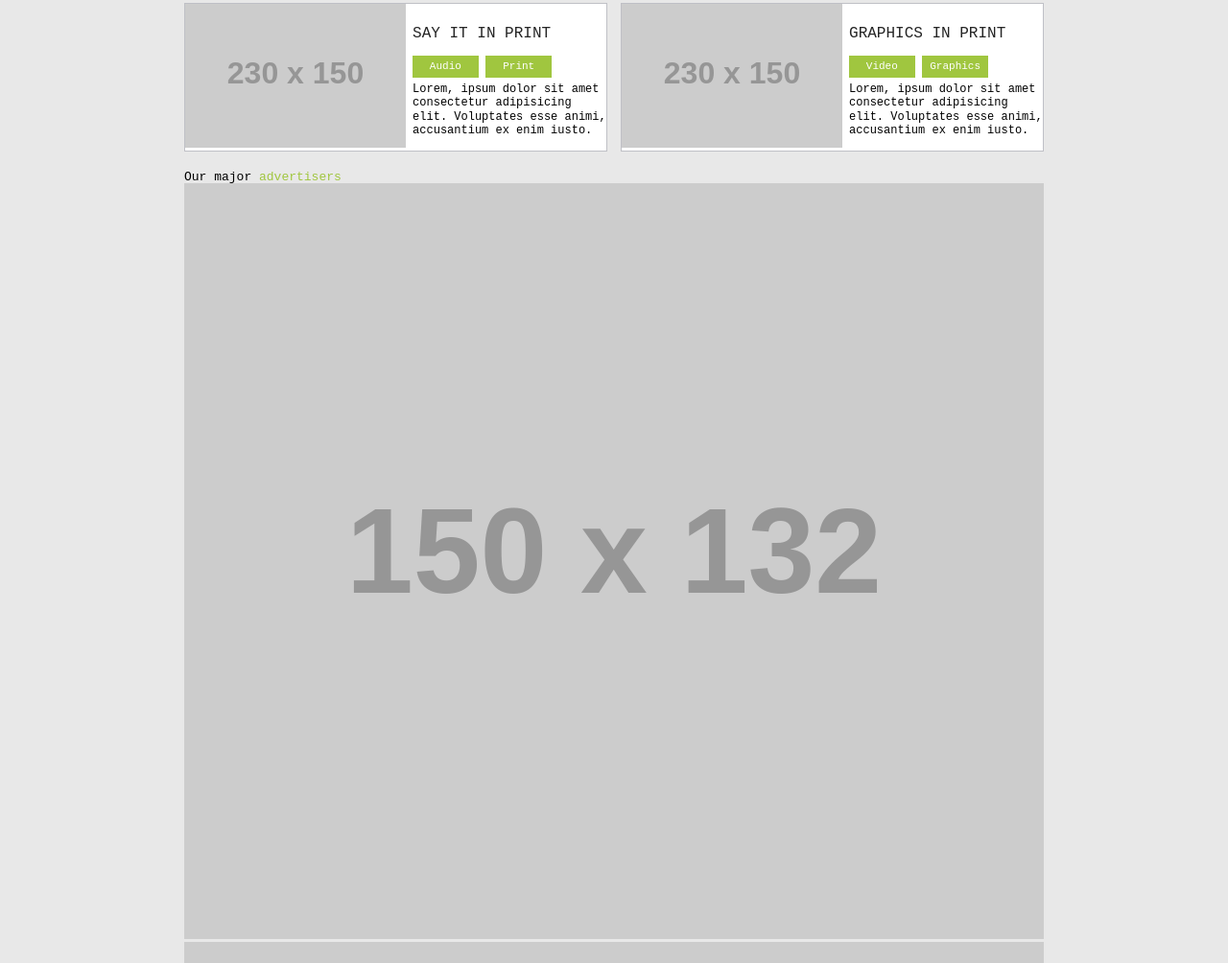
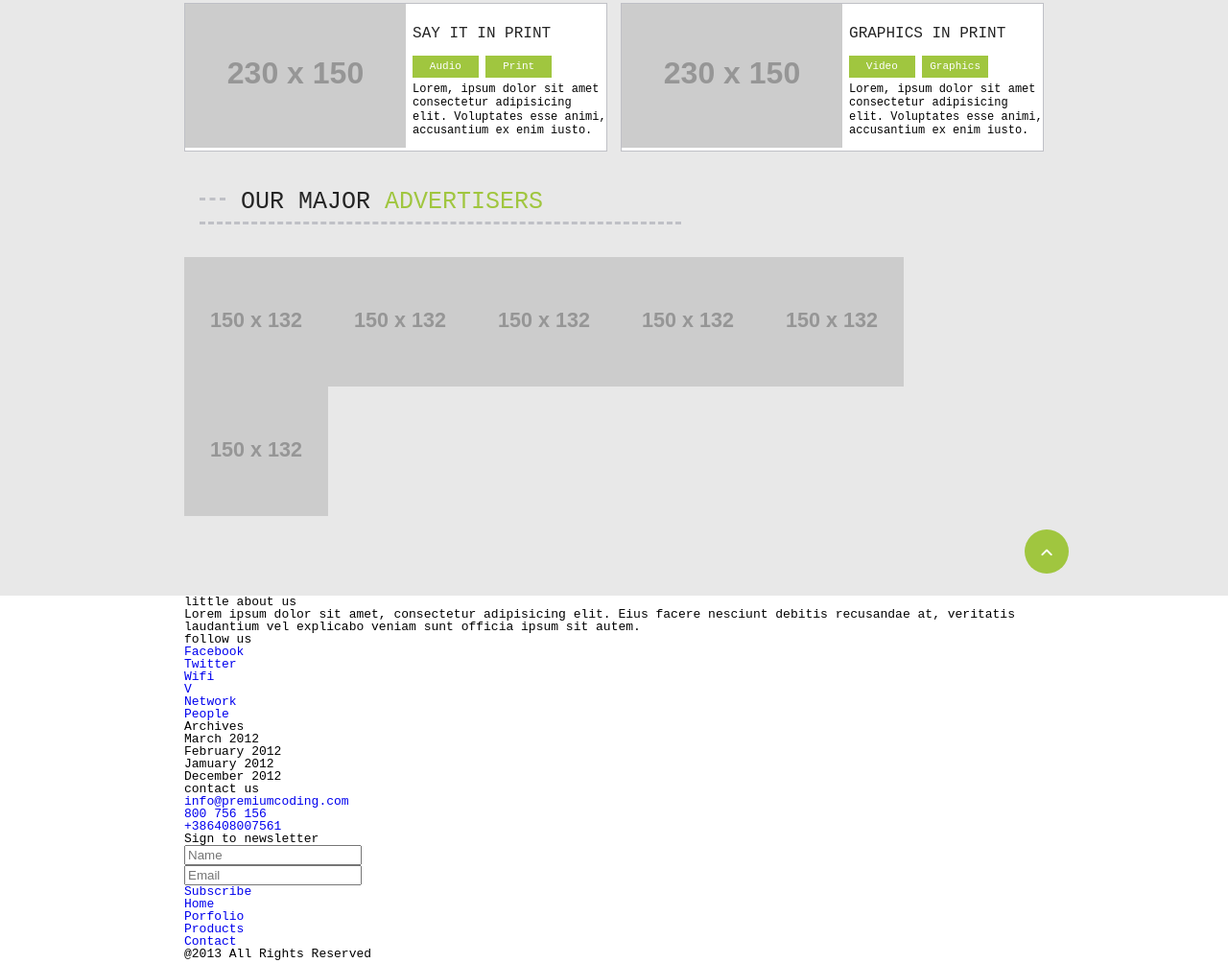
Before and after one commit to leenabaxioned/Template3, a plain HTML site: page index.html in a window 1280 px wide. Shown: the part 1256-2260 px from the top of the page at 96% size. Drawn offline with Linux system fonts and the light colour scheme; placeholder pictures from the web are drawn by us.

Commit message:
advertisement styling

```diff
--- a/style.css
+++ b/style.css
@@ -80,25 +80,6 @@ a{
 .head-nav .nav-menu{
     flex-basis: 50%;
 }
-
-/* .pull{
-    position: relative;
-    left: 94%;
-    font-size: 12px;
-    display: inline-block;
-    overflow: hidden;
-}
-
-.pull::after{
-    font-family: "FontAwsome";
-    content: "\f02e";
-    float: right;
-    margin: 0;
-    line-height: 16px;
-    color: #92B34B;
-    font-size: 12px;
-    text-indent: 0;
-} */
 
 .pull{
     display: block;
@@ -210,7 +191,9 @@ a{
 
 /* business theme section styling  */
 .business{
+    position: relative;
     background-color: #E8E8E8;
+    border-bottom: 3px solid #E8E8E8;
 }
 
 .businesshead{
@@ -367,3 +350,69 @@ a{
     color: #A0C63F;
     transition: 1s ease;
   }
+
+  /* advertisers section styling */
+  .advertiser{
+    padding-bottom: 50px;
+}
+
+.advertisehead{
+    padding: 20px 0;
+    font-size: 25px;
+    color: #252525;
+    text-transform: uppercase;
+  }
+
+.advertisehead span{
+    color: #A0C63F;
+}
+
+.advertisehead::before,
+.advertisehead::after {
+    display: inline-block;
+    content: "";
+    border-top: 0.2rem dashed #BFC0C6;
+    margin: 0 1rem;
+    transform: translateY(-0.5rem);
+}
+
+.advertisehead::before{
+    width: 3%;
+}
+
+.advertisehead::after {
+    width: 56%;
+}
+
+.advertisersimg{
+    padding-bottom: 30px;
+    display: flex;
+    flex-wrap: wrap;
+}
+
+.scroll{
+    position: absolute;
+    bottom: 0%;
+    right: 13%;
+    width: 12px;
+    height: 12px;
+    padding:17px;
+    margin-bottom: 20px;
+    display: inline-block;
+    overflow: hidden;
+    text-indent: -9999px;
+    background-color: #A0C63F;
+    border-radius: 50%;
+    clear: both;
+}
+
+.scroll::before{
+  font-family: "FontAwesome";
+  content: "\f106";
+  color: #fff;
+  float: left;
+  font-size: 15px;
+  margin: 0;
+  line-height: 16px;
+  text-indent: 0;
+}
```
